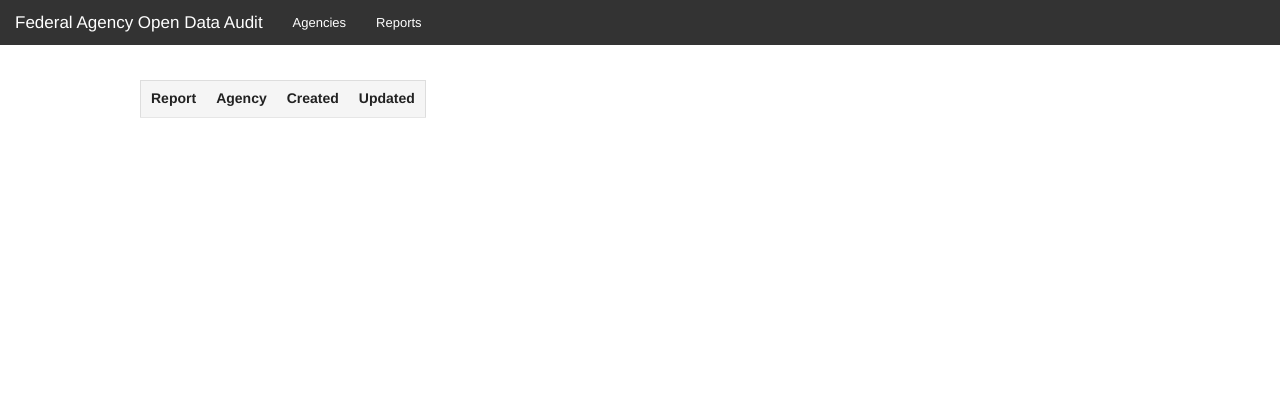
After one commit to sunlightlabs/thezombies, a Django app: template thezombies/templates/reports.html in a window 1280 px wide. The commit adds this page. Shown: the top 420 px of the page. Run offline with Django 3.2, Linux system fonts and the light colour scheme; the template is opened without the code that fills it, so the values that code supplies are empty; parts of the project's set-up code (start-up, migrations or seed data) failed here and were passed over; some libraries are stand-ins or nearby versions.

Commit message:
Add reports view, template. add get_absolute_urls on models. CSS/HTML updates.

```diff
--- a/thezombies/static/css/site.css
+++ b/thezombies/static/css/site.css
@@ -13,10 +13,7 @@ table thead tr {
 table tr.even, table tr.alt, table tr:nth-of-type(even) {
 background: #f2f2f2; }
 
-.top-bar {
-    background-color: #EFECEA;
+pre.error {
+    font-size: 0.8rem;
+    line-height: 1.2;
 }
-
-.top-bar .name h1 a {
-    color: #635F5D;
-}
--- a/thezombies/templates/agency.html
+++ b/thezombies/templates/agency.html
@@ -36,9 +36,9 @@
                     <td>{{ report.created_at|date:"SHORT_DATETIME_FORMAT" }}</td>
                     <td>{{ report.responses.earliest.url|urlizetrunc:26 }}</td>
                     <td>{{ report.responses.earliest.status_code|httpreason:True }}</td>
-                    <td><span class="label {{ report.info.is_json|truthy:'success,alert,secondary' }}">{{ report.info.is_json|truthy:"yes,no,unknown"|title }}</span></td>
-                    <td><span class="label {{ report.info.json_errors|truthy:'alert,success,secondary' }}">{{ report.info.json_errors|truthy:"yes,no,unknown"|title }}</span></td>
-                    <td><span class="label {{ report.info.is_valid_data_catalog|truthy:'success,alert,secondary' }}">{{ report.info.is_valid_data_catalog|truthy:"yes,no,unknown"|title }}</span></td>
+                    <td><span class="label {{ report.responses.earliest.info.is_json|truthy:'success,alert,secondary' }}">{{ report.responses.earliest.info.is_json|truthy:"yes,no,unknown"|title }}</span></td>
+                    <td><span class="label {{ report.responses.earliest.info.json_errors|truthy:'alert,success,secondary' }}">{{ report.responses.earliest.info.json_errors|truthy:"yes,no,unknown"|title }}</span></td>
+                    <td><span class="label {{ report.responses.earliest.info.is_valid_data_catalog|truthy:'success,alert,secondary' }}">{{ report.responses.earliest.info.is_valid_data_catalog|truthy:"yes,no,unknown"|title }}</span></td>
                     <td><a href='{% url "thezombies.views.report" id=report.id %}'>View full report</a></td>
                 </tr>
             {% endfor %}
--- a/thezombies/templates/base.html
+++ b/thezombies/templates/base.html
@@ -18,6 +18,13 @@
                     <h1><a href="/">Federal Agency Open Data Audit</a></h1>
                 </li>
             </ul>
+              <section class="top-bar-section">
+                <!-- Left Nav Section -->
+                <ul class="left">
+                  <li><a href="{% url 'home' %}">Agencies</a></li>
+                  <li><a href="{% url 'reports-list' %}">Reports</a></li>
+                </ul>
+              </section>
         </nav>
     </div>
     <div class="container">
--- a/thezombies/templates/home.html
+++ b/thezombies/templates/home.html
@@ -11,7 +11,7 @@
         </thead>
         <tbody>{% for item in agencies %}
             <tr id="{{ item.slug }}">
-                <td><a href="{% url 'thezombies.views.agency' item.slug %}">{{ item.name }}</a></td>
+                <td><a href="{{ item.get_absolute_url }}">{{ item.name }}</a></td>
                 <td>{{ item.agency_type }}</td>
                 <td>{{ item.reports.last.created_at }}</td>
             </tr>{% endfor %}
--- /dev/null
+++ b/thezombies/templates/reports.html
@@ -0,0 +1,22 @@
+{% extends "base.html" %}{% load staticfiles %}
+
+{% block content %}
+    <table>
+        <thead>
+            <tr>
+                <th>Report</th>
+                <th>Agency</th>
+                <th>Created</th>
+                <th>Updated</th>
+            </tr>
+        </thead>
+        <tbody>{% for item in reports %}
+            <tr>
+                <td><a href="{{ item.get_absolute_url }}">{{ item }}</a></td>
+                <td>{{ item.agency.name }}</td>
+                <td>{{ item.created_at|date:"SHORT_DATETIME_FORMAT" }}</td>
+                <td>{{ item.updated_at|date:"SHORT_DATETIME_FORMAT" }}</td>
+            </tr>{% endfor %}
+        </tbody>
+    </table>
+{% endblock %}
--- a/thezombies/urls.py
+++ b/thezombies/urls.py
@@ -5,7 +5,8 @@ urlpatterns = patterns('',
     # Examples:
     url(r'^$', 'thezombies.views.home', name='home'),
     url(r'^agency/(?P<slug>[\w\-]+)$', 'thezombies.views.agency', name='agency'),
-    url(r'^report/(?P<id>\d+)$', 'thezombies.views.report', name='report'),
+    url(r'^reports/$', 'thezombies.views.reports', name='reports-list'),
+    url(r'^reports/(?P<id>\d+)$', 'thezombies.views.report', name='report'),
 
     url(r'^admin/', include(admin.site.urls)),
 )
--- a/thezombies/views.py
+++ b/thezombies/views.py
@@ -13,3 +13,7 @@ def agency(request, slug):
 def report(request, id):
     report = get_object_or_404(Report, id=id)
     return render_to_response('report.html', {'report':report})
+
+def reports(request):
+    reports = Report.objects.all()
+    return render_to_response('reports.html', {'reports':reports})
```
Also changed, not shown: thezombies/models.py (+7 -0 lines), thezombies/templates/report.html (+34 -16 lines).
